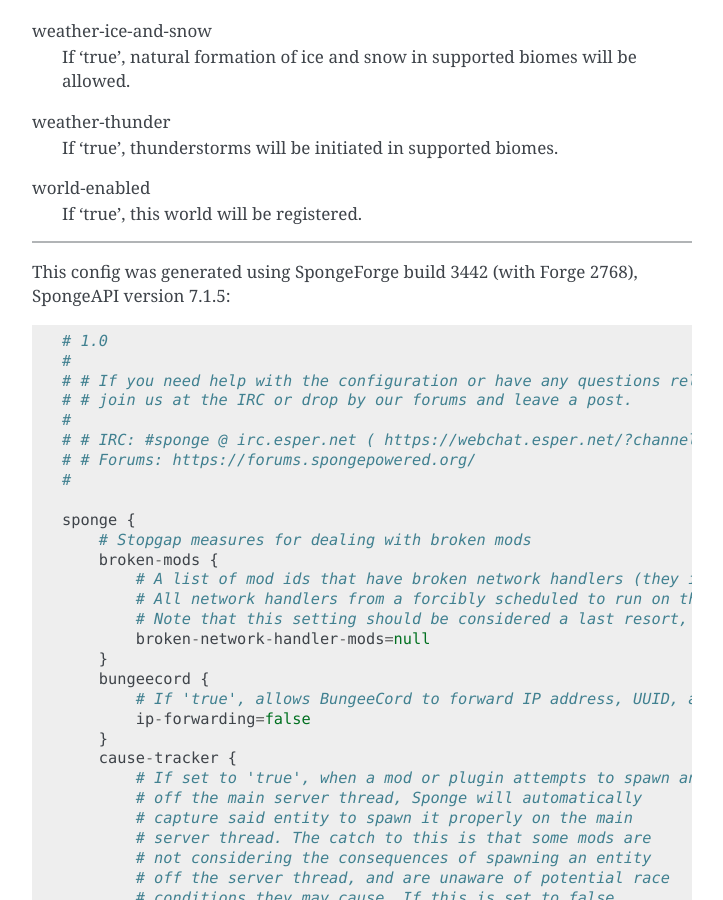
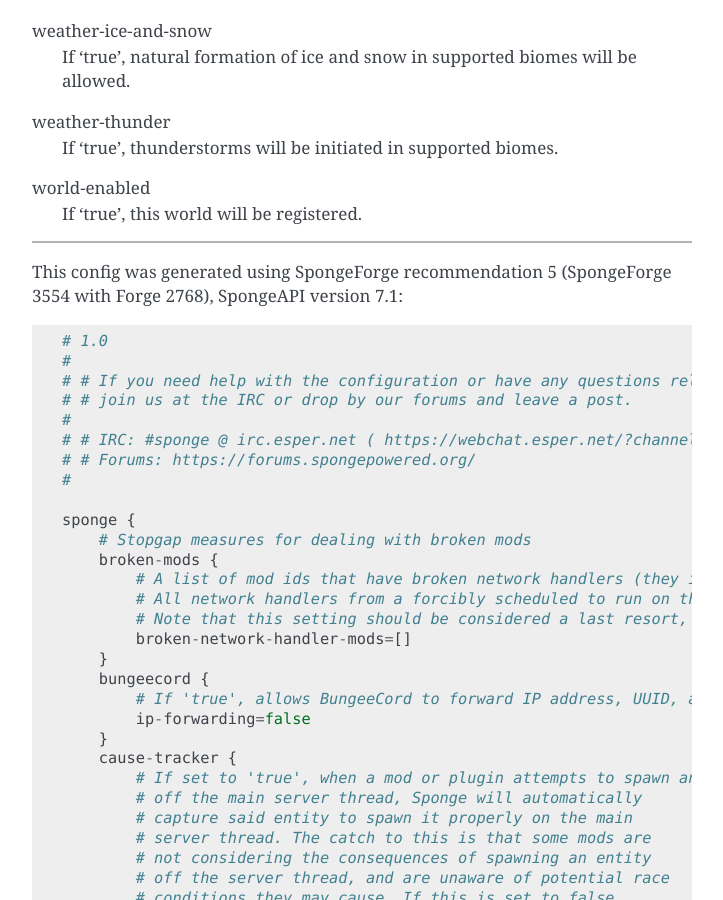
Before and after one commit to SpongePowered/SpongeDocs, a Sphinx documentation site: the page built from source/server/getting-started/configuration/sponge-conf.rst, in a window 1280 px wide and 900 px high, scrolled down 15014 px. Shown: the whole window, without its empty margins (388-1111 px from the left). Built offline with Sphinx 7.4.7, drawn with Linux system fonts in a browser that asks for light colours; pages that are not in the unit, such as notebooks, are missing from menus.

Commit message:
Update to recommended spongeforge-build
also add a pom for maven users

```diff
--- a/source/server/getting-started/configuration/sponge-conf.rst
+++ b/source/server/getting-started/configuration/sponge-conf.rst
@@ -525,7 +525,7 @@
 
 ------------------------------------------------------------------------------------------------------------
 
-This config was generated using SpongeForge build 3442 (with Forge 2768), SpongeAPI version 7.1.5:
+This config was generated using SpongeForge recommendation 5 (SpongeForge 3554 with Forge 2768), SpongeAPI version 7.1:
 
 .. code-block:: guess
 
@@ -544,7 +544,7 @@
             # A list of mod ids that have broken network handlers (they interact with the game from a Netty handler thread).
             # All network handlers from a forcibly scheduled to run on the main thread.
             # Note that this setting should be considered a last resort, and should only be used as a stopgap measure while waiting for a mod to properly fix the issue.
-            broken-network-handler-mods=null
+            broken-network-handler-mods=[]
         }
         bungeecord {
             # If 'true', allows BungeeCord to forward IP address, UUID, and Game Profile to this server.
@@ -910,7 +910,7 @@
         }
         player-block-tracker {
             # Block IDs that will be blacklisted for player block placement tracking.
-            block-blacklist=null
+            block-blacklist=[]
             # If 'true', adds player tracking support for block positions.
             # Note: This should only be disabled if you do not care who caused a block to change.
             enabled=true
@@ -949,10 +949,10 @@
             # a safe block for players to warp into.
             # You should only list blocks here that are incorrectly selected, solid blocks that prevent
             # movement are automatically excluded.
-            unsafe-body-block-ids=null
+            unsafe-body-block-ids=[]
             # Block IDs that are listed here will not be selected by Sponge's safe
             # teleport routine as a safe floor block.
-            unsafe-floor-block-ids=null
+            unsafe-floor-block-ids=[]
         }
         tileentity-activation {
             # If 'true', newly discovered tileentities will be added to this config with default settings.
```
Also changed, not shown: 1 other file.
